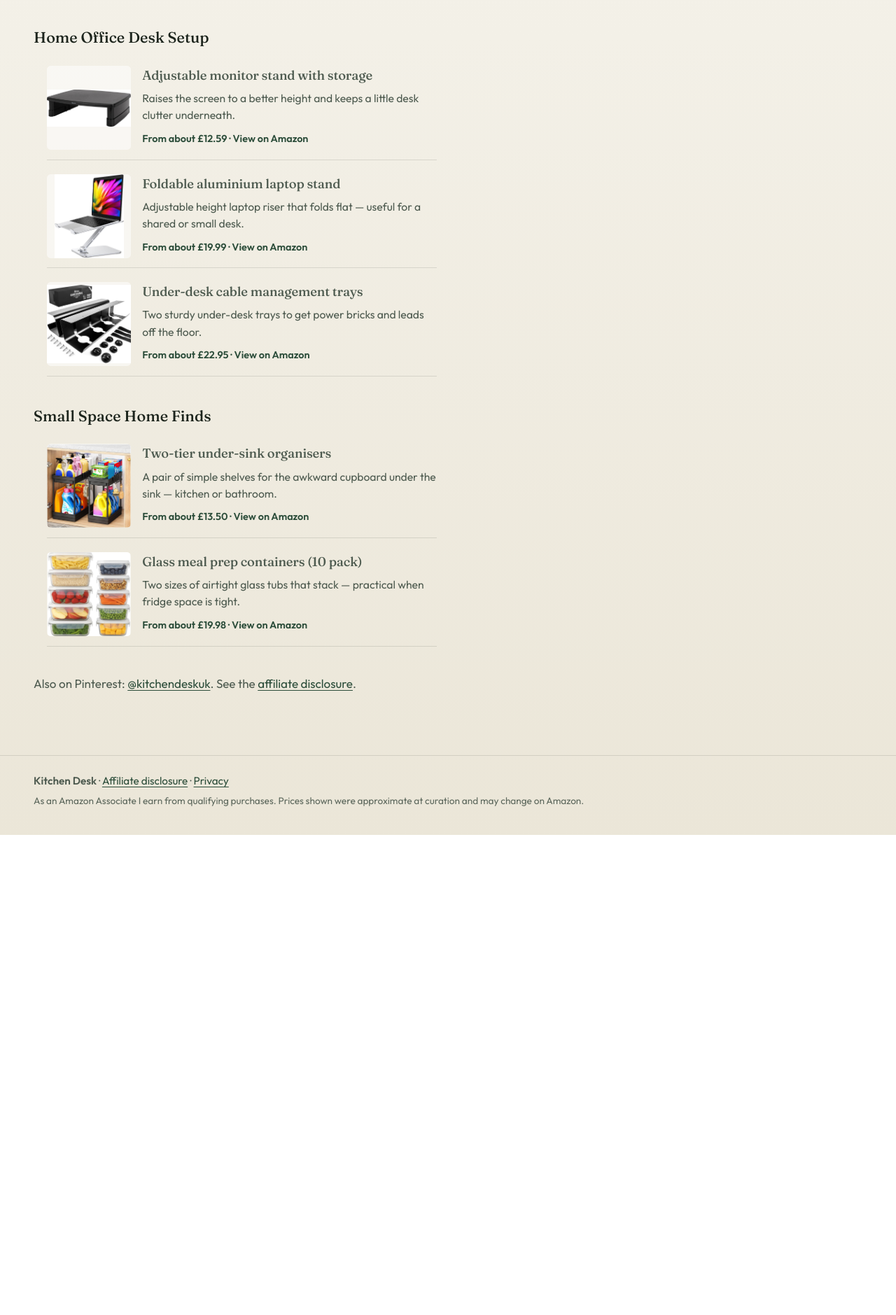
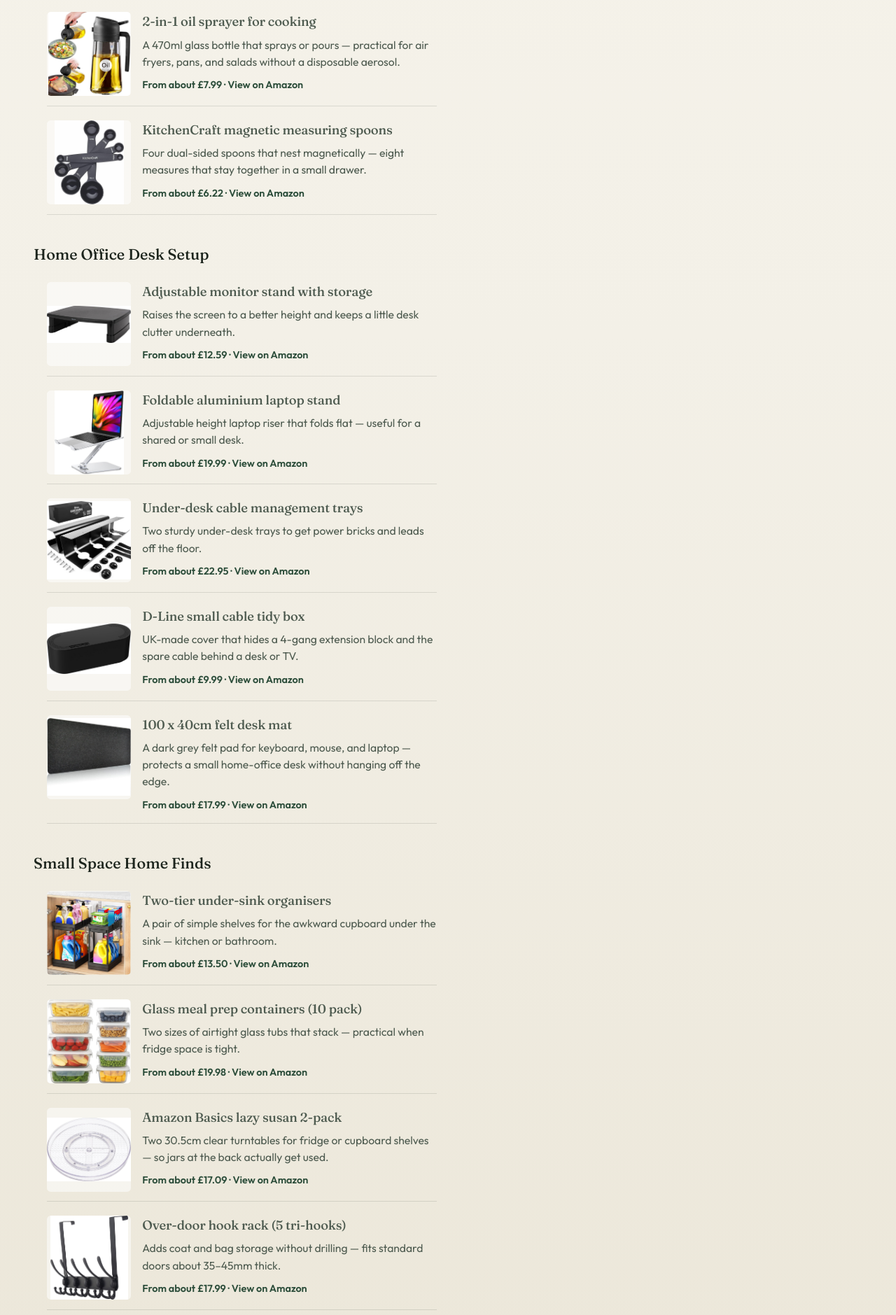
Before and after one commit to kitchendeskuk/kitchen-desk, a plain HTML site: page finds.html in a window 1280 px wide. Shown: the part 881-2760 px from the top of the page at 70% size. Before the commit the page ends 2074 px from the top, so only its background shows below. Drawn offline with Linux system fonts and the light colour scheme.

Commit message:
Publish six Week 2 finds on the catalog page.
Co-authored-by: Cursor <cursoragent@cursor.com>

```diff
--- a/finds.html
+++ b/finds.html
@@ -69,6 +69,26 @@
               </div>
             </a>
           </li>
+          <li>
+            <a class="find" href="https://www.amazon.co.uk/dp/B0CP4XY9QC/?tag=kitchendeskuk-21" rel="sponsored noopener noreferrer">
+              <img src="finds/images/oil-sprayer.jpg" alt="" width="480" height="480" loading="lazy" />
+              <div>
+                <h3>2-in-1 oil sprayer for cooking</h3>
+                <p>A 470ml glass bottle that sprays or pours — practical for air fryers, pans, and salads without a disposable aerosol.</p>
+                <span class="find-meta">From about £7.99 · View on Amazon</span>
+              </div>
+            </a>
+          </li>
+          <li>
+            <a class="find" href="https://www.amazon.co.uk/dp/B01B3827YY/?tag=kitchendeskuk-21" rel="sponsored noopener noreferrer">
+              <img src="finds/images/measuring-spoons.jpg" alt="" width="480" height="480" loading="lazy" />
+              <div>
+                <h3>KitchenCraft magnetic measuring spoons</h3>
+                <p>Four dual-sided spoons that nest magnetically — eight measures that stay together in a small drawer.</p>
+                <span class="find-meta">From about £6.22 · View on Amazon</span>
+              </div>
+            </a>
+          </li>
         </ul>
       </section>
 
@@ -105,6 +125,26 @@
               </div>
             </a>
           </li>
+          <li>
+            <a class="find" href="https://www.amazon.co.uk/dp/B0076XNIAI/?tag=kitchendeskuk-21" rel="sponsored noopener noreferrer">
+              <img src="finds/images/cable-tidy-box.jpg" alt="" width="480" height="480" loading="lazy" />
+              <div>
+                <h3>D-Line small cable tidy box</h3>
+                <p>UK-made cover that hides a 4-gang extension block and the spare cable behind a desk or TV.</p>
+                <span class="find-meta">From about £9.99 · View on Amazon</span>
+              </div>
+            </a>
+          </li>
+          <li>
+            <a class="find" href="https://www.amazon.co.uk/dp/B096S2Z9Q7/?tag=kitchendeskuk-21" rel="sponsored noopener noreferrer">
+              <img src="finds/images/desk-mat.jpg" alt="" width="480" height="480" loading="lazy" />
+              <div>
+                <h3>100 x 40cm felt desk mat</h3>
+                <p>A dark grey felt pad for keyboard, mouse, and laptop — protects a small home-office desk without hanging off the edge.</p>
+                <span class="find-meta">From about £17.99 · View on Amazon</span>
+              </div>
+            </a>
+          </li>
         </ul>
       </section>
 
@@ -128,6 +168,26 @@
                 <h3>Glass meal prep containers (10 pack)</h3>
                 <p>Two sizes of airtight glass tubs that stack — practical when fridge space is tight.</p>
                 <span class="find-meta">From about £19.98 · View on Amazon</span>
+              </div>
+            </a>
+          </li>
+          <li>
+            <a class="find" href="https://www.amazon.co.uk/dp/B0BR1TJJ9X/?tag=kitchendeskuk-21" rel="sponsored noopener noreferrer">
+              <img src="finds/images/lazy-susan.jpg" alt="" width="480" height="480" loading="lazy" />
+              <div>
+                <h3>Amazon Basics lazy susan 2-pack</h3>
+                <p>Two 30.5cm clear turntables for fridge or cupboard shelves — so jars at the back actually get used.</p>
+                <span class="find-meta">From about £17.09 · View on Amazon</span>
+              </div>
+            </a>
+          </li>
+          <li>
+            <a class="find" href="https://www.amazon.co.uk/dp/B07RL54ZR3/?tag=kitchendeskuk-21" rel="sponsored noopener noreferrer">
+              <img src="finds/images/over-door-hooks.jpg" alt="" width="480" height="480" loading="lazy" />
+              <div>
+                <h3>Over-door hook rack (5 tri-hooks)</h3>
+                <p>Adds coat and bag storage without drilling — fits standard doors about 35–45mm thick.</p>
+                <span class="find-meta">From about £17.99 · View on Amazon</span>
               </div>
             </a>
           </li>
```
Also changed, not shown: finds/products.json (+60 -0 lines), finds/images/cable-tidy-box.jpg (added), finds/images/desk-mat.jpg (added), finds/images/lazy-susan.jpg (added), finds/images/measuring-spoons.jpg (added), finds/images/oil-sprayer.jpg (added), finds/images/over-door-hooks.jpg (added).
